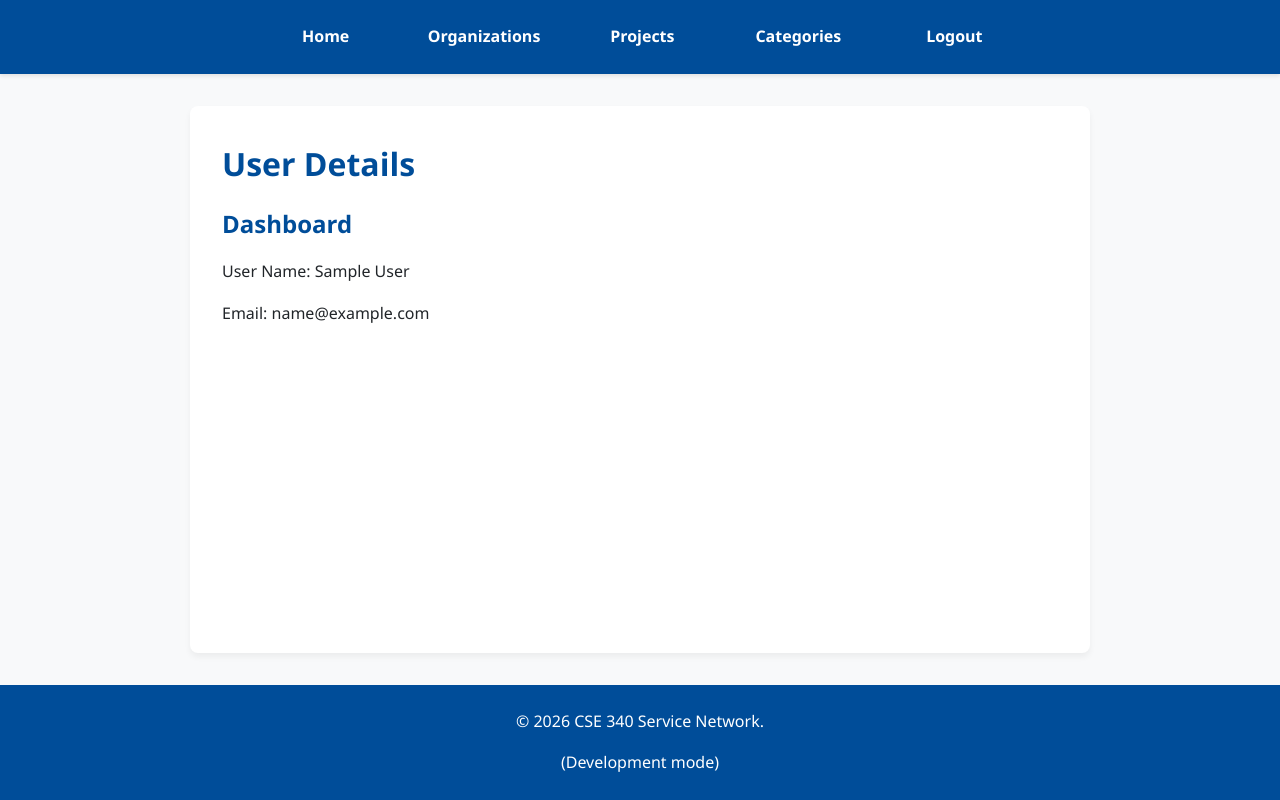
After one commit to methodoti/cse340-course-repo, a Node server app: page /dashboard in a window 1280 px wide. The commit adds this page. Run offline with Node 20, Linux system fonts and the light colour scheme; the visitor is signed in with stand-in values (Sample User, id 1).

Commit message:
W05 Learning Activity: Protected Routes

```diff
--- a/src/controllers/users.js
+++ b/src/controllers/users.js
@@ -113,7 +113,7 @@ const processLoginForm = async (req, res) => {
             if (res.locals.NODE_ENV === 'development') {
                 console.log('User logged in:', user);
             }
-            res.redirect('/'); // Redirect to a protected route after login
+            res.redirect('/dashboard'); // Redirect to a protected route after login
         } else {
             // Authentication failed - invalid credentials
             req.flash('error', 'Invalid email or password. Please try again.');
@@ -136,6 +136,22 @@ const processLogout = async (req, res) => {
     res.redirect('/login'); // Redirect to the login page after logout
 };
 
+const requireLogin = async (req, res, next) => {
+    if (!req.session || !req.session.user) {
+        req.flash('error', 'You must be logged in to access that page.');
+        return res.redirect('/login');
+    }
+    next();
+};
+
+const showDashboard = (req, res) => {
+    const user = req.session.user;
+    const name = user.name;
+    const email = user.email;
+    const title = 'User Details';
+    res.render('dashboard', { title, name, email });
+};
+
 export {
     showUserRegistrationForm,
     processUserRegistrationForm,
@@ -143,5 +159,7 @@ export {
     showLoginForm,
     processLoginForm,
     processLogout,
-    loginValidation
+    loginValidation,
+    requireLogin,
+    showDashboard
 };
--- a/src/routes.js
+++ b/src/routes.js
@@ -38,7 +38,9 @@ import {
     showLoginForm,
     processLoginForm,
     processLogout,
-    loginValidation
+    loginValidation,
+    requireLogin,
+    showDashboard
 } from './controllers/users.js';
 
 // import { showOrganizationDetailsPage } from './controllers/organizations.js';
@@ -92,6 +94,8 @@ router.get('/login', showLoginForm);
 router.post('/login', loginValidation, processLoginForm);
 // User logout route
 router.get('/logout', processLogout);
+// Dashboard route (protected)
+router.get('/dashboard', requireLogin, showDashboard);
 
 // error-handling routes
 router.get('/test-error', testErrorPage);
--- /dev/null
+++ b/src/views/dashboard.ejs
@@ -0,0 +1,12 @@
+<%- include('partials/header') %>
+
+<main>
+    <h1><%= title %></h1>
+
+    <h2>Dashboard</h2>
+    <p>User Name: <%= name %></p>
+    <p>Email: <%= email %></p>
+
+</main>
+
+<%- include('partials/footer') %>
--- a/src/views/home.ejs
+++ b/src/views/home.ejs
@@ -8,6 +8,9 @@
 
     <img class="main-logo" src="images/cse340-service-network.png" alt="CSE 340 Service Network Logo">
 
+    <% if (isLoggedIn) { %>
+        <a href="/dashboard">My Dashboard</a>
+    <% } %>
 </main>
 
 <%- include('partials/footer') %>
```
